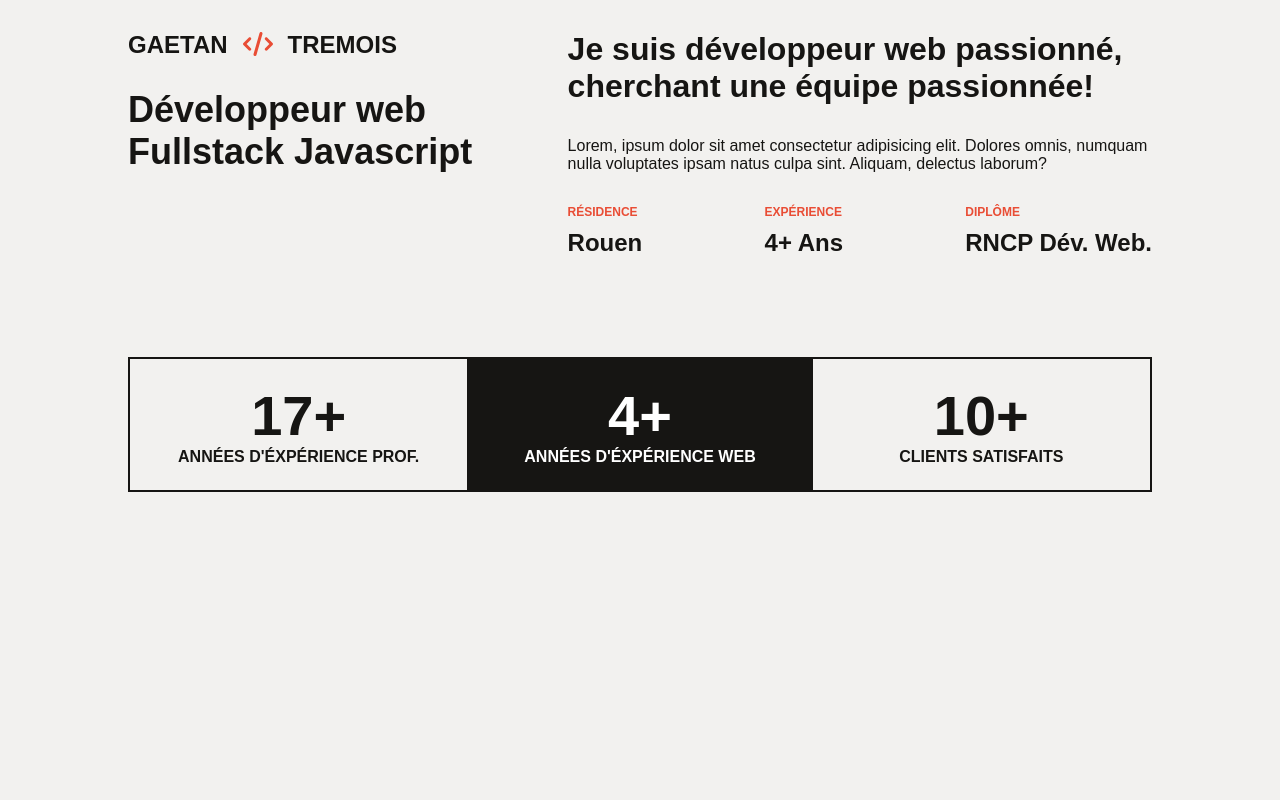
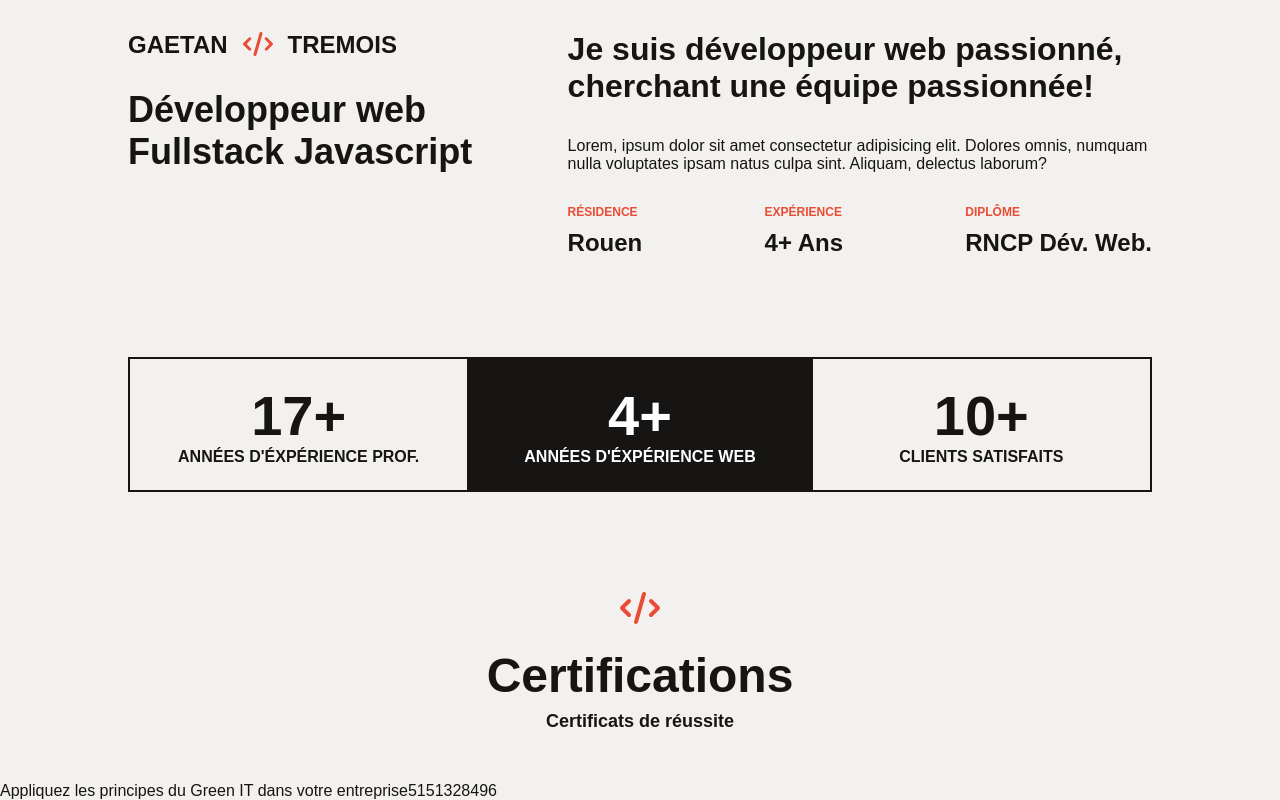
Before and after one commit to gtcore902/portfolio-web-dev, a React (Create React App) app: page / in a window 1280 px wide. Shown: the part 995-1795 px from the top of the page. Before the commit the page ends 1587 px from the top, so only its background shows below. Built offline with nearby package versions, Linux system fonts and the light colour scheme; a web font is replaced by a local one.

Commit message:
feta: implemente title section & fetch function

```diff
--- /dev/null
+++ b/public/datas/certificates/certificates.json
@@ -0,0 +1,8 @@
+[
+  {
+    "id": 5151328496,
+    "title": "Appliquez les principes du Green IT dans votre entreprise",
+    "organization": "Openclassrooms",
+    "date": "03 /2024"
+  }
+]
--- /dev/null
+++ b/src/components/SectionTitle/SectionTitle.scss
@@ -0,0 +1,18 @@
+@use '../../_shared.scss';
+
+.title-section {
+  display: flex;
+  flex-direction: column;
+  justify-content: center;
+  align-items: center;
+  font-weight: 700;
+  margin-bottom: 50px;
+  &__title {
+    font-size: 3rem;
+    margin: 24px 0 8px 0;
+  }
+  &__subtitle {
+    font-size: 1.125rem;
+    margin: 0;
+  }
+}
--- /dev/null
+++ b/src/components/SectionTitle/index.jsx
@@ -0,0 +1,15 @@
+import { FontAwesomeIcon } from '@fortawesome/react-fontawesome';
+import { faCode } from '@fortawesome/free-solid-svg-icons';
+import './SectionTitle.scss';
+
+const SectionTitle = ({ title, subtitle }) => {
+  return (
+    <div className="title-section">
+      <FontAwesomeIcon className="flash-color" icon={faCode} size="2xl" />
+      <h2 className="title-section__title">{title}</h2>
+      <h3 className="title-section__subtitle">{subtitle}</h3>
+    </div>
+  );
+};
+
+export default SectionTitle;
--- a/src/pages/Home/index.jsx
+++ b/src/pages/Home/index.jsx
@@ -1,15 +1,44 @@
+import { useState, useEffect } from 'react';
 import Header from '../../components/Header';
 import Hero from '../../components/Hero';
 import Banner from '../../components/Banner';
 import About from '../../components/About';
+import SectionTitle from '../../components/SectionTitle';
 
 const Home = () => {
+  const [certificates, setCertificates] = useState([]);
+
+  const fetchDatas = async () => {
+    try {
+      const datas = await fetch('../../datas/certificates/certificates.json');
+      const response = await datas.json();
+      if (datas.status === 200) {
+        console.log(datas.status);
+      }
+      setCertificates(response);
+      // set errors here
+    } catch (error) {
+      console.log(error);
+    }
+  };
+
+  useEffect(() => {
+    fetchDatas();
+  }, []);
+
   return (
     <div>
       <Header />
       <Hero />
       <Banner />
       <About />
+      <SectionTitle title="Certifications" subtitle="Certificats de réussite" />
+      {certificates.map((certificate) => (
+        <div key={certificate.id}>
+          {certificate.title}
+          {certificate.id}
+        </div>
+      ))}
     </div>
   );
 };
```
